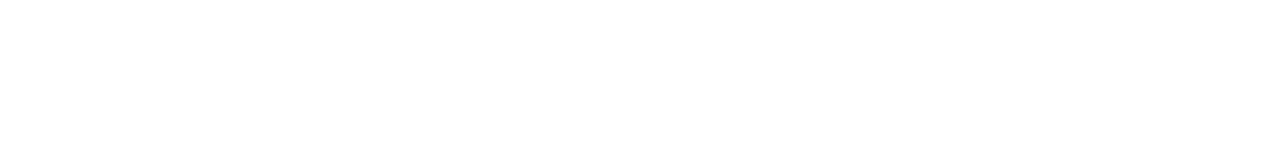
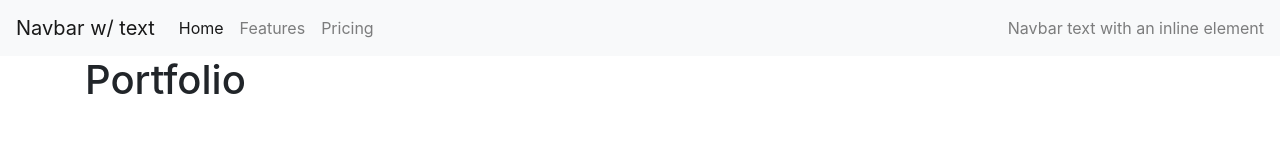
Before and after one commit to Marquez-Brown/MB-Portfolio, a plain HTML site: page portfolio.html in a window 1280 px wide. Drawn offline with nearby package versions, Linux system fonts and the light colour scheme.

Commit message:
added navbar, started links, downloaded bckgrnd img

```diff
--- a/contact.html
+++ b/contact.html
@@ -0,0 +1,45 @@
+<!DOCTYPE html>
+
+<html>
+    <head>
+        <meta charset="utf-8">
+        <meta http-equiv="X-UA-Compatible" content="IE=edge">
+        <title>Portfolio</title>
+        <meta name="description" content="">
+        <meta name="viewport" content="width=device-width, initial-scale=1">
+        <link rel="stylesheet" href="https://cdn.jsdelivr.net/npm/bootstrap@4.5.3/dist/css/bootstrap.min.css" integrity="sha384-TX8t27EcRE3e/ihU7zmQxVncDAy5uIKz4rEkgIXeMed4M0jlfIDPvg6uqKI2xXr2" crossorigin="anonymous">
+        <script src="https://code.jquery.com/jquery-3.5.1.slim.min.js" integrity="sha384-DfXdz2htPH0lsSSs5nCTpuj/zy4C+OGpamoFVy38MVBnE+IbbVYUew+OrCXaRkfj" crossorigin="anonymous"></script>
+<script src="https://cdn.jsdelivr.net/npm/bootstrap@4.5.3/dist/js/bootstrap.bundle.min.js" integrity="sha384-ho+j7jyWK8fNQe+A12Hb8AhRq26LrZ/JpcUGGOn+Y7RsweNrtN/tE3MoK7ZeZDyx" crossorigin="anonymous"></script>
+    </head>
+    <body>
+        <nav class="navbar navbar-expand-lg navbar-light bg-light">
+            <a class="navbar-brand" href="#">Navbar w/ text</a>
+            <button class="navbar-toggler" type="button" data-toggle="collapse" data-target="#navbarText" aria-controls="navbarText" aria-expanded="false" aria-label="Toggle navigation">
+              <span class="navbar-toggler-icon"></span>
+            </button>
+            <div class="collapse navbar-collapse" id="navbarText">
+              <ul class="navbar-nav mr-auto">
+                <li class="nav-item active">
+                  <a class="nav-link" href="#">Home <span class="sr-only">(current)</span></a>
+                </li>
+                <li class="nav-item">
+                  <a class="nav-link" href="#">Features</a>
+                </li>
+                <li class="nav-item">
+                  <a class="nav-link" href="#">Pricing</a>
+                </li>
+              </ul>
+              <span class="navbar-text">
+                Navbar text with an inline element
+              </span>
+            </div>
+          </nav>
+        <div class="container">
+            <div class="row">
+                <div class="col">
+                    <h1>Contact</h1>
+                </div>
+            </div>
+        </div>
+    </body>
+</html>
--- a/portfolio.html
+++ b/portfolio.html
@@ -0,0 +1,45 @@
+<!DOCTYPE html>
+
+<html>
+    <head>
+        <meta charset="utf-8">
+        <meta http-equiv="X-UA-Compatible" content="IE=edge">
+        <title>Portfolio</title>
+        <meta name="description" content="">
+        <meta name="viewport" content="width=device-width, initial-scale=1">
+        <link rel="stylesheet" href="https://cdn.jsdelivr.net/npm/bootstrap@4.5.3/dist/css/bootstrap.min.css" integrity="sha384-TX8t27EcRE3e/ihU7zmQxVncDAy5uIKz4rEkgIXeMed4M0jlfIDPvg6uqKI2xXr2" crossorigin="anonymous">
+        <script src="https://code.jquery.com/jquery-3.5.1.slim.min.js" integrity="sha384-DfXdz2htPH0lsSSs5nCTpuj/zy4C+OGpamoFVy38MVBnE+IbbVYUew+OrCXaRkfj" crossorigin="anonymous"></script>
+<script src="https://cdn.jsdelivr.net/npm/bootstrap@4.5.3/dist/js/bootstrap.bundle.min.js" integrity="sha384-ho+j7jyWK8fNQe+A12Hb8AhRq26LrZ/JpcUGGOn+Y7RsweNrtN/tE3MoK7ZeZDyx" crossorigin="anonymous"></script>
+    </head>
+    <body>
+        <nav class="navbar navbar-expand-lg navbar-light bg-light">
+            <a class="navbar-brand" href="#">Navbar w/ text</a>
+            <button class="navbar-toggler" type="button" data-toggle="collapse" data-target="#navbarText" aria-controls="navbarText" aria-expanded="false" aria-label="Toggle navigation">
+              <span class="navbar-toggler-icon"></span>
+            </button>
+            <div class="collapse navbar-collapse" id="navbarText">
+              <ul class="navbar-nav mr-auto">
+                <li class="nav-item active">
+                  <a class="nav-link" href="#">Home <span class="sr-only">(current)</span></a>
+                </li>
+                <li class="nav-item">
+                  <a class="nav-link" href="#">Features</a>
+                </li>
+                <li class="nav-item">
+                  <a class="nav-link" href="#">Pricing</a>
+                </li>
+              </ul>
+              <span class="navbar-text">
+                Navbar text with an inline element
+              </span>
+            </div>
+          </nav>
+        <div class="container">
+            <div class="row">
+                <div class="col">
+                    <h1>Portfolio</h1>
+                </div>
+            </div>
+        </div>
+    </body>
+</html>
```
Also changed, not shown: index.html (+34 -5 lines), Images/stretchbaby.png (added), 1 other file.
